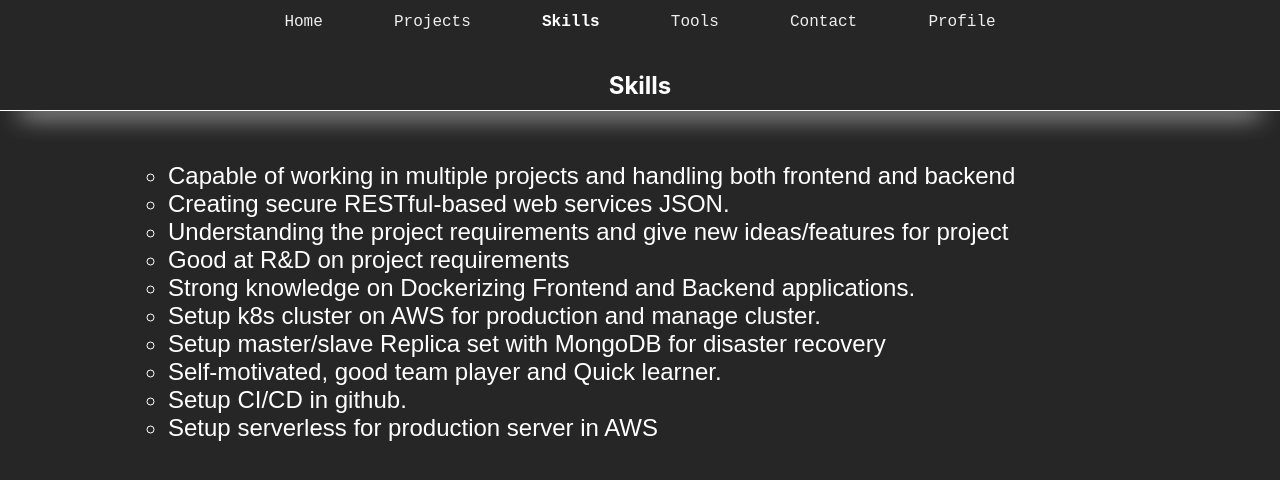
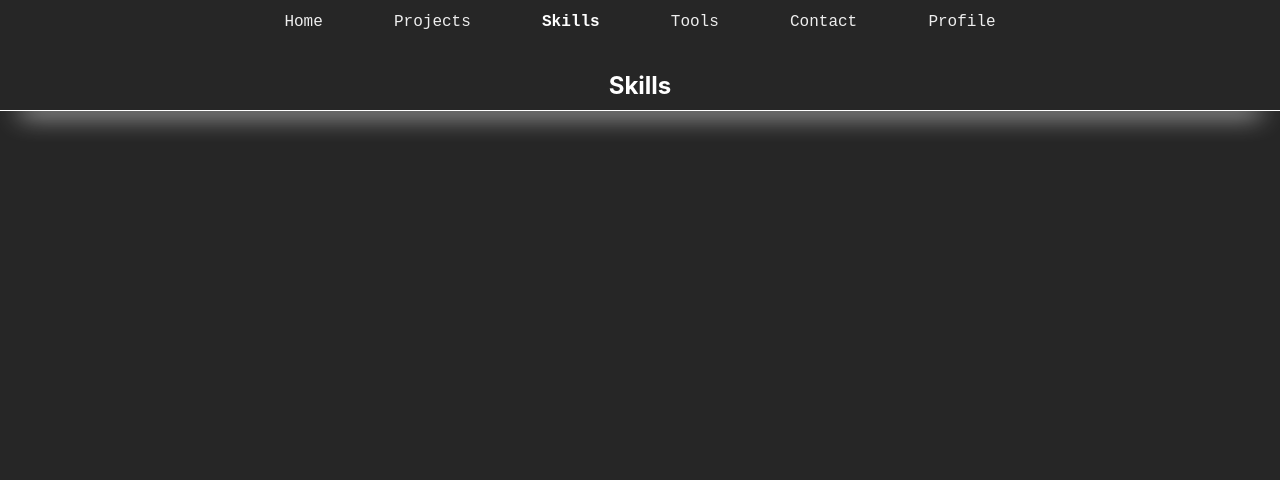
Before and after one commit to vamsichilukuri/portfolio, a React (Create React App) app: page /#/skills in a window 1280 px wide. Shown: the top 480 px of the page. Built offline with nearby package versions, Linux system fonts and the light colour scheme; a web font is replaced by a local one.

Commit message:
modified skills component

```diff
--- a/src/components/pages/skills/Skills.jsx
+++ b/src/components/pages/skills/Skills.jsx
@@ -7,7 +7,7 @@ const Skills = () => {
 	return (
 		<div className="skills_main">
 			<h2>Skills</h2>
-			<div className="skills">
+			<div className="skills" data-aos="fade-up" data-aos-duration="1500">
 				<ul>
 					<li>
 						Capable of working in multiple projects and handling
```
